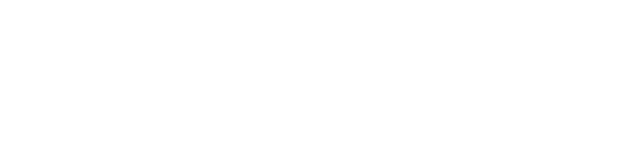
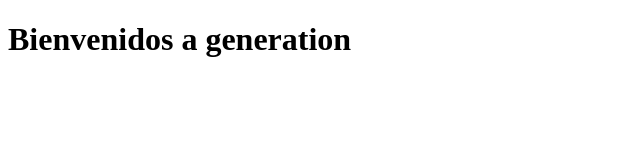
Before and after one commit to KarenLoy/Generation, a plain HTML site: page index.html in a window 1280 px wide. Shown: the whole page, without its empty margins (0-640 px from the left). Drawn offline with Linux system fonts and the light colour scheme.

Commit message:
Agregue un h1 al documento

```diff
--- a/index.html
+++ b/index.html
@@ -7,6 +7,6 @@
     <title>hola</title>
 </head>
 <body>
-
+    <h1>Bienvenidos a generation</h1>
 </body>
 </html>
```
